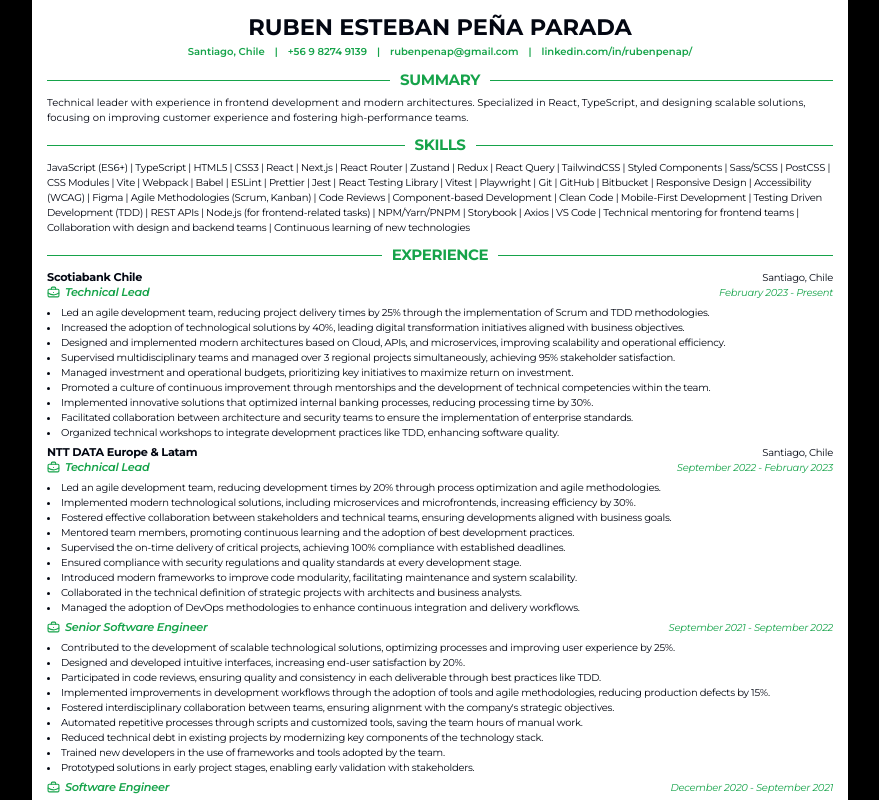
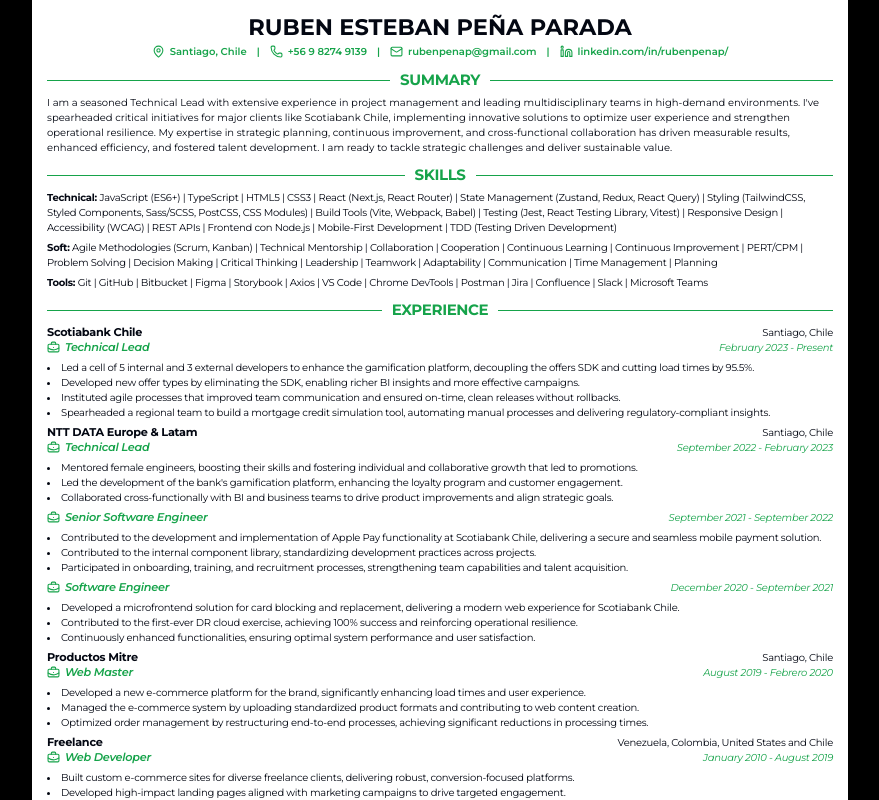
Before and after one commit to rubenpenap/cv-master, a React (Vite) app: page / in a window 1280 px wide. Shown: the top 800 px of the page, without its empty margins (200-1079 px from the left). Built offline with nearby package versions, Linux system fonts and the light colour scheme.

Commit message:
Add education icons and improve contact information layout in App component

```diff
--- a/src/App.tsx
+++ b/src/App.tsx
@@ -1,4 +1,5 @@
 import { Section, SectionTitle } from '@/components/ui/';
+import { Linkedin, MapPin, Mail, Phone } from 'lucide-react';
 import { data } from '@/data/data';
 import './App.css';
 
@@ -7,13 +8,37 @@ function App() {
 		<main className='w-[81.6rem] h-[105.462rem] mx-auto p-6 bg-white'>
 			<h1 className='text-4xl font-bold text-center mb-1'>{data.name}</h1>
 			<p className='text-lg font-semibold text-green-600 mb-4 flex items-center justify-center gap-4'>
-				<span>{data.location}</span>
+				<span className='flex items-center gap-2'>
+					<MapPin size={13} />
+					{data.location}
+				</span>
 				<span>|</span>
-				<span>{data.phone}</span>
+				<a
+					className='flex items-center gap-2'
+					href='tel:+1234567890'
+					target='_blank'
+				>
+					<Phone size={13} />
+					{data.phone}
+				</a>
 				<span>|</span>
-				<span>{data.email}</span>
+				<a
+					className='flex items-center gap-2'
+					href='mailto:rubenpenap@gmail.com'
+					target='_blank'
+				>
+					<Mail size={13} />
+					{data.email}
+				</a>
 				<span>|</span>
-				<span>{data.linkedin}</span>
+				<a
+					className='flex items-center gap-2'
+					href='https://www.linkedin.com/in/rubenpenap/'
+					target='_blank'
+				>
+					<Linkedin size={13} />
+					{data.linkedin}
+				</a>
 			</p>
 			<SectionTitle title='SUMMARY' />
 			<p className='text-base mb-4'>{data.summary}</p>
--- a/src/components/ui/section.tsx
+++ b/src/components/ui/section.tsx
@@ -8,10 +8,6 @@ interface SectionProps extends React.HTMLAttributes<HTMLHeadingElement> {
 	title: string;
 	items: ResumeSections;
 }
-
-const hasId = (item: unknown): item is { id: string } => {
-	return typeof item === 'object' && item !== null && 'id' in item;
-};
 
 const Section: React.FC<SectionProps> = ({
 	className,
@@ -24,17 +20,35 @@ const Section: React.FC<SectionProps> = ({
 		{...props}
 	>
 		<SectionTitle title={title} />
-		{items.length > 0 && hasId(items[0]) ? (
-			items.map((item) =>
-				hasId(item) ? <SectionItem key={item.id} item={item} /> : null,
-			)
+		{!Array.isArray(items) ? (
+			<>
+				<p className='text-base mb-2'>
+					<span className='font-bold'>Technical: </span>
+					{items.technical.map((skill, index) =>
+						items.technical.length - 1 === index ? `${skill}` : `${skill} | `,
+					)}
+				</p>
+				<p className='text-base mb-2'>
+					<span className='font-bold'>Soft: </span>
+					{items.softs.map((skill, index) =>
+						items.softs.length - 1 === index ? `${skill}` : `${skill} | `,
+					)}
+				</p>
+				<p className='text-base'>
+					<span className='font-bold'>Tools: </span>
+					{items.tools.map((skill, index) =>
+						items.tools.length - 1 === index ? `${skill}` : `${skill} | `,
+					)}
+				</p>
+			</>
 		) : (
-			<p className='text-base'>
-				{items.map((item, index) => {
-					const itemText = !hasId(item) ? item : null;
-					return items.length - 1 === index ? `${itemText}` : `${itemText} | `;
-				})}
-			</p>
+			items.map((item) => (
+				<SectionItem
+					key={item.id}
+					item={item}
+					education={title === 'EDUCATION' || title === 'EDUCACIÓN'}
+				/>
+			))
 		)}
 	</section>
 );
--- a/src/components/ui/sectionItem.tsx
+++ b/src/components/ui/sectionItem.tsx
@@ -1,17 +1,18 @@
 import * as React from 'react';
-import { BriefcaseBusiness } from 'lucide-react';
+import { BriefcaseBusiness, GraduationCap } from 'lucide-react';
 import { cn } from '@/lib/utils';
-import {} from '@/components/ui/';
 import { Item } from '@/data/data';
 
 interface SectionItemProps extends React.HTMLAttributes<HTMLHeadingElement> {
 	className?: string;
 	item: Item;
+	education: boolean;
 }
 
 const SectionItem: React.FC<SectionItemProps> = ({
 	className,
 	item,
+	education,
 	...props
 }) => (
 	<div className={'mb-2'}>
@@ -26,12 +27,17 @@ const SectionItem: React.FC<SectionItemProps> = ({
 				<h3 className='text-base leading-6 text-right'>{item.location}</h3>
 			)}
 			<p className='text-lg font-semibold italic text-green-600 leading-6 inline-flex items-center gap-2'>
-				<BriefcaseBusiness size={13} /> {item.title}
+				{education ? (
+					<GraduationCap size={13} />
+				) : (
+					<BriefcaseBusiness size={13} />
+				)}
+				{item.title}
 			</p>
 			<p className='text-base italic leading-6 text-right text-green-600'>
 				{item.startDate
 					? `${item.startDate} - ${item.endDate}`
-					: `Titulado en: ${item.endDate}`}
+					: `Graduated in: ${item.endDate}`}
 			</p>
 		</div>
 		<ul>
--- a/src/data/data.ts
+++ b/src/data/data.ts
@@ -7,7 +7,7 @@ export type Data = {
 	summary: string;
 	experience: Item[];
 	education: Item[];
-	skills: string[];
+	skills: Skills;
 };
 
 export type Item = {
@@ -20,7 +20,13 @@ export type Item = {
 	activities?: string[];
 };
 
-export type ResumeSections = Array<Item> | string[];
+export type Skills = {
+	technical: string[];
+	tools: string[];
+	softs: string[];
+};
+
+export type ResumeSections = Array<Item> | Skills;
 
 export const data: Data = {
 	name: 'RUBEN ESTEBAN PEÑA PARADA',
@@ -29,7 +35,7 @@ export const data: Data = {
 	email: 'rubenpenap@gmail.com',
 	linkedin: 'linkedin.com/in/rubenpenap/',
 	summary:
-		'Technical leader with experience in frontend development and modern architectures. Specialized in React, TypeScript, and designing scalable solutions, focusing on improving customer experience and fostering high-performance teams.',
+		"I am a seasoned Technical Lead with extensive experience in project management and leading multidisciplinary teams in high-demand environments. I've spearheaded critical initiatives for major clients like Scotiabank Chile, implementing innovative solutions to optimize user experience and strengthen operational resilience. My expertise in strategic planning, continuous improvement, and cross-functional collaboration has driven measurable results, enhanced efficiency, and fostered talent development. I am ready to tackle strategic challenges and deliver sustainable value.",
 	experience: [
 		{
 			id: 'experience-1',
@@ -39,15 +45,10 @@ export const data: Data = {
 			startDate: 'February 2023',
 			endDate: 'Present',
 			activities: [
-				'Led an agile development team, reducing project delivery times by 25% through the implementation of Scrum and TDD methodologies.',
-				'Increased the adoption of technological solutions by 40%, leading digital transformation initiatives aligned with business objectives.',
-				'Designed and implemented modern architectures based on Cloud, APIs, and microservices, improving scalability and operational efficiency.',
-				'Supervised multidisciplinary teams and managed over 3 regional projects simultaneously, achieving 95% stakeholder satisfaction.',
-				'Managed investment and operational budgets, prioritizing key initiatives to maximize return on investment.',
-				'Promoted a culture of continuous improvement through mentorships and the development of technical competencies within the team.',
-				'Implemented innovative solutions that optimized internal banking processes, reducing processing time by 30%.',
-				'Facilitated collaboration between architecture and security teams to ensure the implementation of enterprise standards.',
-				'Organized technical workshops to integrate development practices like TDD, enhancing software quality.',
+				'Led a cell of 5 internal and 3 external developers to enhance the gamification platform, decoupling the offers SDK and cutting load times by 95.5%.',
+				'Developed new offer types by eliminating the SDK, enabling richer BI insights and more effective campaigns.',
+				'Instituted agile processes that improved team communication and ensured on-time, clean releases without rollbacks.',
+				'Spearheaded a regional team to build a mortgage credit simulation tool, automating manual processes and delivering regulatory-compliant insights.',
 			],
 		},
 		{
@@ -58,15 +59,9 @@ export const data: Data = {
 			startDate: 'September 2022',
 			endDate: 'February 2023',
 			activities: [
-				'Led an agile development team, reducing development times by 20% through process optimization and agile methodologies.',
-				'Implemented modern technological solutions, including microservices and microfrontends, increasing efficiency by 30%.',
-				'Fostered effective collaboration between stakeholders and technical teams, ensuring developments aligned with business goals.',
-				'Mentored team members, promoting continuous learning and the adoption of best development practices.',
-				'Supervised the on-time delivery of critical projects, achieving 100% compliance with established deadlines.',
-				'Ensured compliance with security regulations and quality standards at every development stage.',
-				'Introduced modern frameworks to improve code modularity, facilitating maintenance and system scalability.',
-				'Collaborated in the technical definition of strategic projects with architects and business analysts.',
-				'Managed the adoption of DevOps methodologies to enhance continuous integration and delivery workflows.',
+				'Mentored female engineers, boosting their skills and fostering individual and collaborative growth that led to promotions.',
+				"Led the development of the bank's gamification platform, enhancing the loyalty program and customer engagement.",
+				'Collaborated cross-functionally with BI and business teams to drive product improvements and align strategic goals.',
 			],
 		},
 		{
@@ -75,15 +70,9 @@ export const data: Data = {
 			startDate: 'September 2021',
 			endDate: 'September 2022',
 			activities: [
-				'Contributed to the development of scalable technological solutions, optimizing processes and improving user experience by 25%.',
-				'Designed and developed intuitive interfaces, increasing end-user satisfaction by 20%.',
-				'Participated in code reviews, ensuring quality and consistency in each deliverable through best practices like TDD.',
-				'Implemented improvements in development workflows through the adoption of tools and agile methodologies, reducing production defects by 15%.',
-				"Fostered interdisciplinary collaboration between teams, ensuring alignment with the company's strategic objectives.",
-				'Automated repetitive processes through scripts and customized tools, saving the team hours of manual work.',
-				'Reduced technical debt in existing projects by modernizing key components of the technology stack.',
-				'Trained new developers in the use of frameworks and tools adopted by the team.',
-				'Prototyped solutions in early project stages, enabling early validation with stakeholders.',
+				'Contributed to the development and implementation of Apple Pay functionality at Scotiabank Chile, delivering a secure and seamless mobile payment solution.',
+				'Contributed to the internal component library, standardizing development practices across projects.',
+				'Participated in onboarding, training, and recruitment processes, strengthening team capabilities and talent acquisition.',
 			],
 		},
 		{
@@ -92,15 +81,60 @@ export const data: Data = {
 			startDate: 'December 2020',
 			endDate: 'September 2021',
 			activities: [
-				'Developed technological solutions tailored to customer needs, achieving a 10% improvement in application response times.',
-				'Actively participated in creating responsive user experiences, improving accessibility and usability by 15%.',
-				'Applied agile methodologies like Scrum and Kanban to optimize task planning and delivery.',
-				'Contributed to the integration of automated tests, increasing the reliability of developments by 20%.',
-				'Collaborated with multidisciplinary teams to ensure alignment with business objectives and stakeholder expectations.',
-				'Developed functional prototypes to validate requirements, reducing errors in later project phases.',
-				'Proposed improvements to the structure of front-end components, enhancing code performance and maintainability.',
-				'Participated in meetings with stakeholders to understand needs and propose solutions aligned with expectations.',
-				'Maintained updated technical documentation to facilitate onboarding for new developers.',
+				'Developed a microfrontend solution for card blocking and replacement, delivering a modern web experience for Scotiabank Chile.',
+				'Contributed to the first-ever DR cloud exercise, achieving 100% success and reinforcing operational resilience.',
+				'Continuously enhanced functionalities, ensuring optimal system performance and user satisfaction.',
+			],
+		},
+		{
+			id: 'experience-5',
+			name: 'Productos Mitre',
+			title: 'Web Master',
+			location: 'Santiago, Chile',
+			startDate: 'August 2019',
+			endDate: 'Febrero 2020',
+			activities: [
+				'Developed a new e-commerce platform for the brand, significantly enhancing load times and user experience.',
+				'Managed the e-commerce system by uploading standardized product formats and contributing to web content creation.',
+				'Optimized order management by restructuring end-to-end processes, achieving significant reductions in processing times.',
+			],
+		},
+		{
+			id: 'experience-6',
+			name: 'Freelance',
+			title: 'Web Developer',
+			location: 'Venezuela, Colombia, United States and Chile',
+			startDate: 'January 2010',
+			endDate: 'August 2019',
+			activities: [
+				'Built custom e-commerce sites for diverse freelance clients, delivering robust, conversion-focused platforms.',
+				'Developed high-impact landing pages aligned with marketing campaigns to drive targeted engagement.',
+				'Managed ongoing e-commerce operations, including site maintenance and performance optimization.',
+			],
+		},
+		{
+			id: 'experience-7',
+			name: 'Nivel Press',
+			title: 'Web Developer',
+			location: 'Caracas, Venezuela',
+			startDate: 'September 2012',
+			endDate: 'December 2017',
+			activities: [
+				'Built an e-commerce platform for a major Colombian security equipment client, integrating secure payment gateways and optimizing the user experience.',
+				'Developed an e-commerce platform for a new baby products brand that quickly sold out its entire stock within three months.',
+				'Developed high-impact landing pages for various clients, tailored to their marketing campaigns to drive significant engagement.',
+			],
+		},
+		{
+			id: 'experience-8',
+			name: 'Wuaraira Publicidad',
+			title: 'Web Developer',
+			location: 'Caracas, Venezuela',
+			startDate: 'January 2008',
+			endDate: 'December 2011',
+			activities: [
+				'Gained expertise in print production, layout, photography, graphic and web design, utilizing CMS platforms for streamlined content management.',
+				"Developed Papajhon's website with early-generation web technologies, overcoming era-specific challenges to deliver a responsive, user-friendly experience.",
 			],
 		},
 	],
@@ -113,51 +147,56 @@ export const data: Data = {
 			endDate: 'November 2016',
 		},
 	],
-	skills: [
+	skills: {
+		technical: [
 			'JavaScript (ES6+)',
 			'TypeScript',
 			'HTML5',
 			'CSS3',
-		'React',
-		'Next.js',
-		'React Router',
-		'Zustand',
-		'Redux',
-		'React Query',
-		'TailwindCSS',
-		'Styled Components',
-		'Sass/SCSS',
-		'PostCSS',
-		'CSS Modules',
-		'Vite',
-		'Webpack',
-		'Babel',
-		'ESLint',
-		'Prettier',
-		'Jest',
-		'React Testing Library',
-		'Vitest',
-		'Playwright',
+			'React (Next.js, React Router)',
+			'State Management (Zustand, Redux, React Query)',
+			'Styling (TailwindCSS, Styled Components, Sass/SCSS, PostCSS, CSS Modules)',
+			'Build Tools (Vite, Webpack, Babel)',
+			'Testing (Jest, React Testing Library, Vitest)',
+			'Responsive Design',
+			'Accessibility (WCAG)',
+			'REST APIs',
+			'Frontend con Node.js',
+			'Mobile-First Development',
+			'TDD (Testing Driven Development)',
+		],
+		tools: [
 			'Git',
 			'GitHub',
 			'Bitbucket',
-		'Responsive Design',
-		'Accessibility (WCAG)',
 			'Figma',
-		'Agile Methodologies (Scrum, Kanban)',
-		'Code Reviews',
-		'Component-based Development',
-		'Clean Code',
-		'Mobile-First Development',
-		'Testing Driven Development (TDD)',
-		'REST APIs',
-		'Node.js (for frontend-related tasks)',
-		'NPM/Yarn/PNPM',
 			'Storybook',
 			'Axios',
 			'VS Code',
-		'Technical mentoring for frontend teams',
-		'Collaboration with design and backend teams',
-		'Continuous learning of new technologies',
+			'Chrome DevTools',
+			'Postman',
+			'Jira',
+			'Confluence',
+			'Slack',
+			'Microsoft Teams',
 		],
+		softs: [
+			'Agile Methodologies (Scrum, Kanban)',
+			'Technical Mentorship',
+			'Collaboration',
+			'Cooperation',
+			'Continuous Learning',
+			'Continuous Improvement',
+			'PERT/CPM',
+			'Problem Solving',
+			'Decision Making',
+			'Critical Thinking',
+			'Leadership',
+			'Teamwork',
+			'Adaptability',
+			'Communication',
+			'Time Management',
+			'Planning',
+		],
+	},
 };
```
Lines whose indentation alone changed are shown as unchanged.
